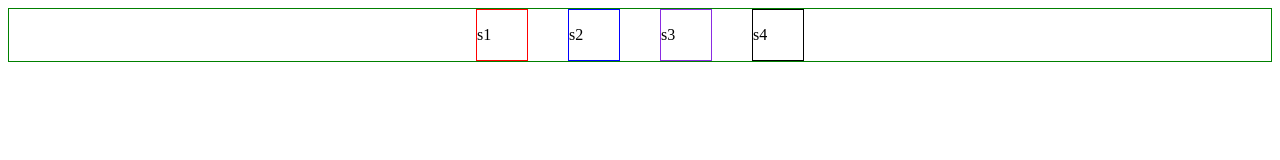
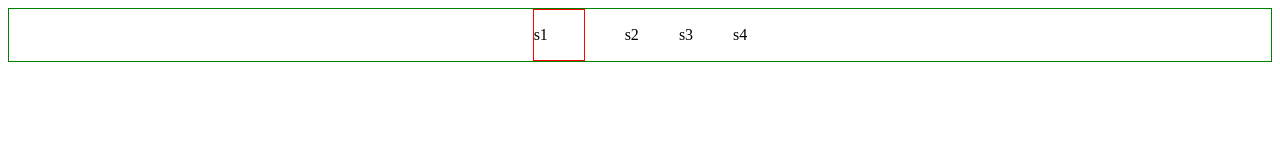
Before and after one commit to Vetiver/learn, a plain HTML site: page index.html in a window 1280 px wide. Drawn offline with Linux system fonts and the light colour scheme.

Commit message:
комит

```diff
--- /dev/null
+++ b/components/container/__s1/_active/active.css
@@ -0,0 +1,3 @@
+.active {
+    background-color: red;
+}
--- /dev/null
+++ b/components/container/__s1/s1.css
@@ -0,0 +1,5 @@
+.container__s1 {
+    width: 50px;
+    height: 50px;
+    border: 1px solid red;
+}
--- /dev/null
+++ b/components/container/conster.css
@@ -0,0 +1,7 @@
+.container {
+    border: 1px solid green;
+    display: flex;
+    gap: 40px;
+    align-items: center;
+    justify-content: center;
+    }
--- /dev/null
+++ b/index.css
@@ -0,0 +1,3 @@
+@import url(./components/container/conster.css);
+@import url(./components/container/__s1/s1.css);
+@import url(./components/container/__s1/_active/active.css);
--- a/index.html
+++ b/index.html
@@ -4,14 +4,14 @@
     <meta charset="UTF-8">
     <meta name="viewport" content="width=device-width, initial-scale=1.0">
     <title>Писька</title>
-    <link rel="stylesheet" href="./style.css">
+    <link rel="stylesheet" href="./index.css">
 </head>
 <body class="body">
     <div class="container">
-        <div class="s1"><p>s1</p></div>
-        <div class="s2"><p>s2</p></div>
-        <div class="s3"><p>s3</p></div>
-        <div class="s4"><p>s4</p></div>
+        <div class="container__s1"><p>s1</p></div>
+        <div class="container__s2"><p>s2</p></div>
+        <div class="container__s3"><p>s3</p></div>
+        <div class="container__s4"><p>s4</p></div>
     </div>
 </body>
 </html>
--- a/style.css
+++ /dev/null
@@ -1,31 +0,0 @@
-.container {
-border: 1px solid green;
-display: flex;
-gap: 40px;
-align-items: center;
-justify-content: center;
-}
-
-
-.s1 {
-    width: 50px;
-    height: 50px;
-    border: 1px solid red;
-}
-
-.s2 {
-    width: 50px;
-    height: 50px;
-    border: 1px solid blue;
-}
-
-.s3 {
-    width: 50px;
-    height: 50px;
-    border: 1px solid blueviolet;
-}
-.s4 {
-    width: 50px;
-    height: 50px;
-    border: 1px solid black;
-}
```
